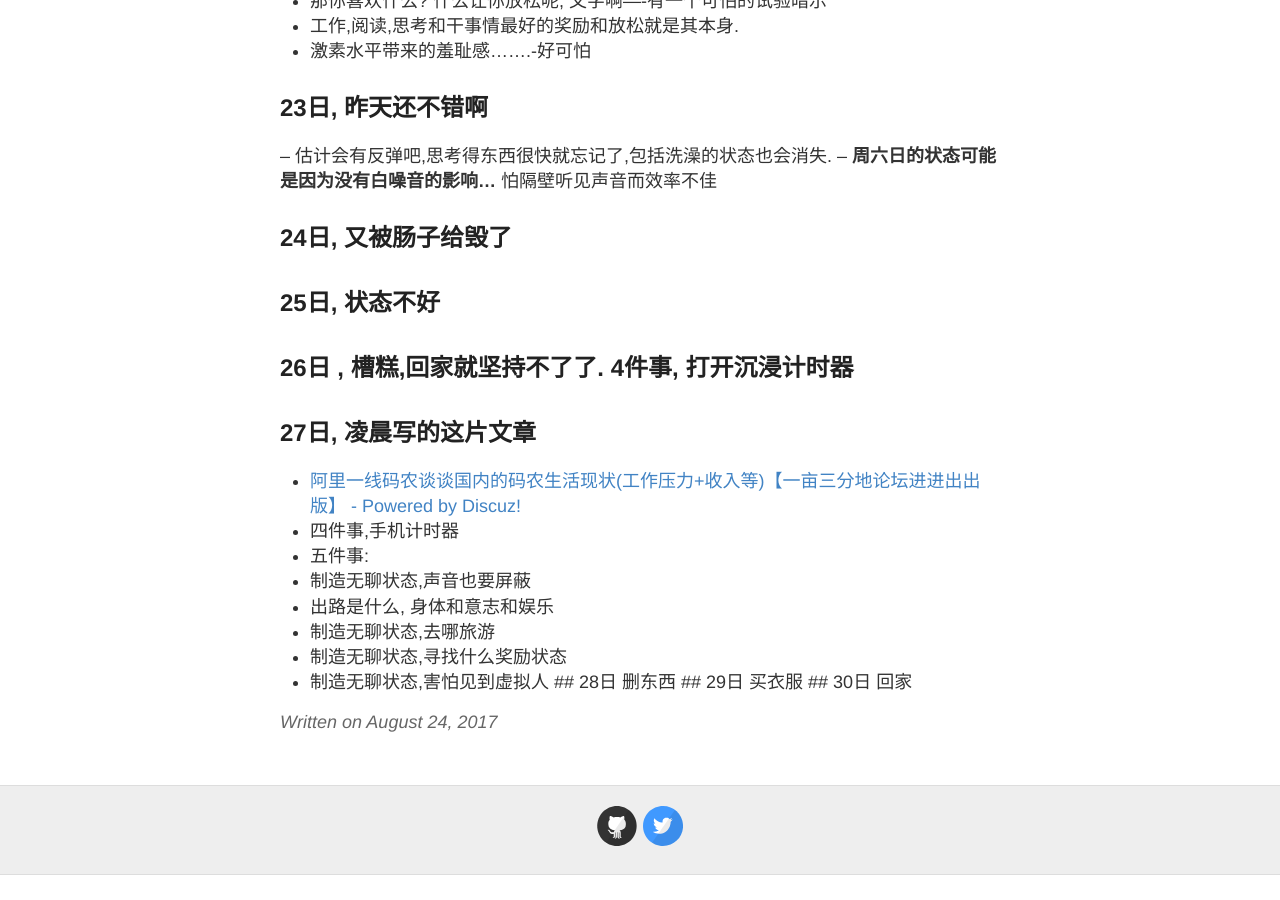
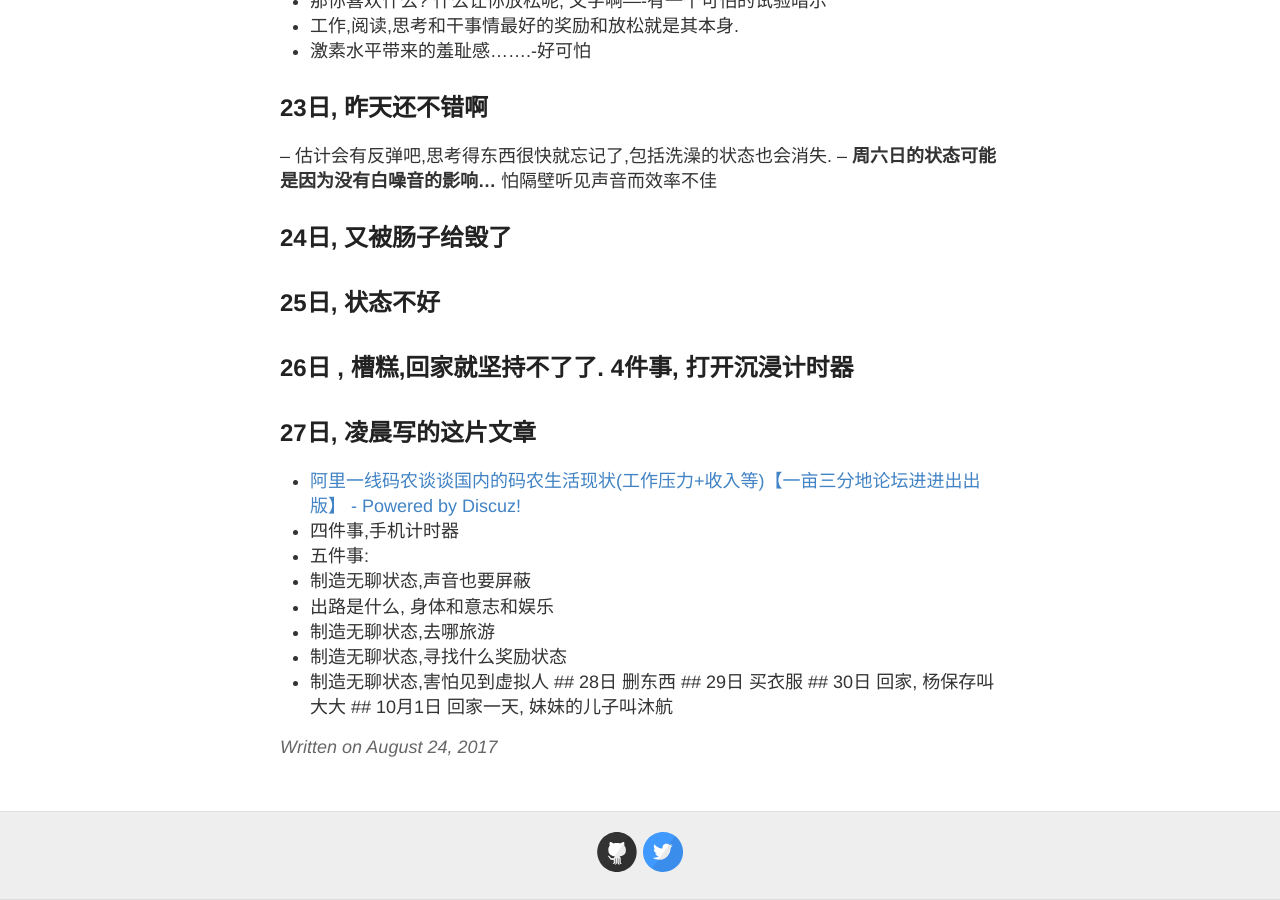
Before and after one commit to evelol/zzx_blog, a Jekyll site: the page built from _posts/2017-08-24-Ok.md, in a window 1280 px wide and 900 px high, scrolled down 4080 px. Built offline with Jekyll 4.4.1, drawn with Linux system fonts in a browser that asks for light colours; our own code applies the rules of GitHub Pages for plain Markdown files; before the commit the page ends 4955 px from its top, so only the background shows below that.

Commit message:
Update 2017-08-24-Ok.md

```diff
--- a/_posts/2017-08-24-Ok.md
+++ b/_posts/2017-08-24-Ok.md
@@ -105,4 +105,5 @@
  - 制造无聊状态,害怕见到虚拟人
  ## 28日 删东西
  ## 29日 买衣服
- ## 30日 回家
+ ## 30日 回家, 杨保存叫大大
+ ## 10月1日 回家一天, 妹妹的儿子叫沐航
```
